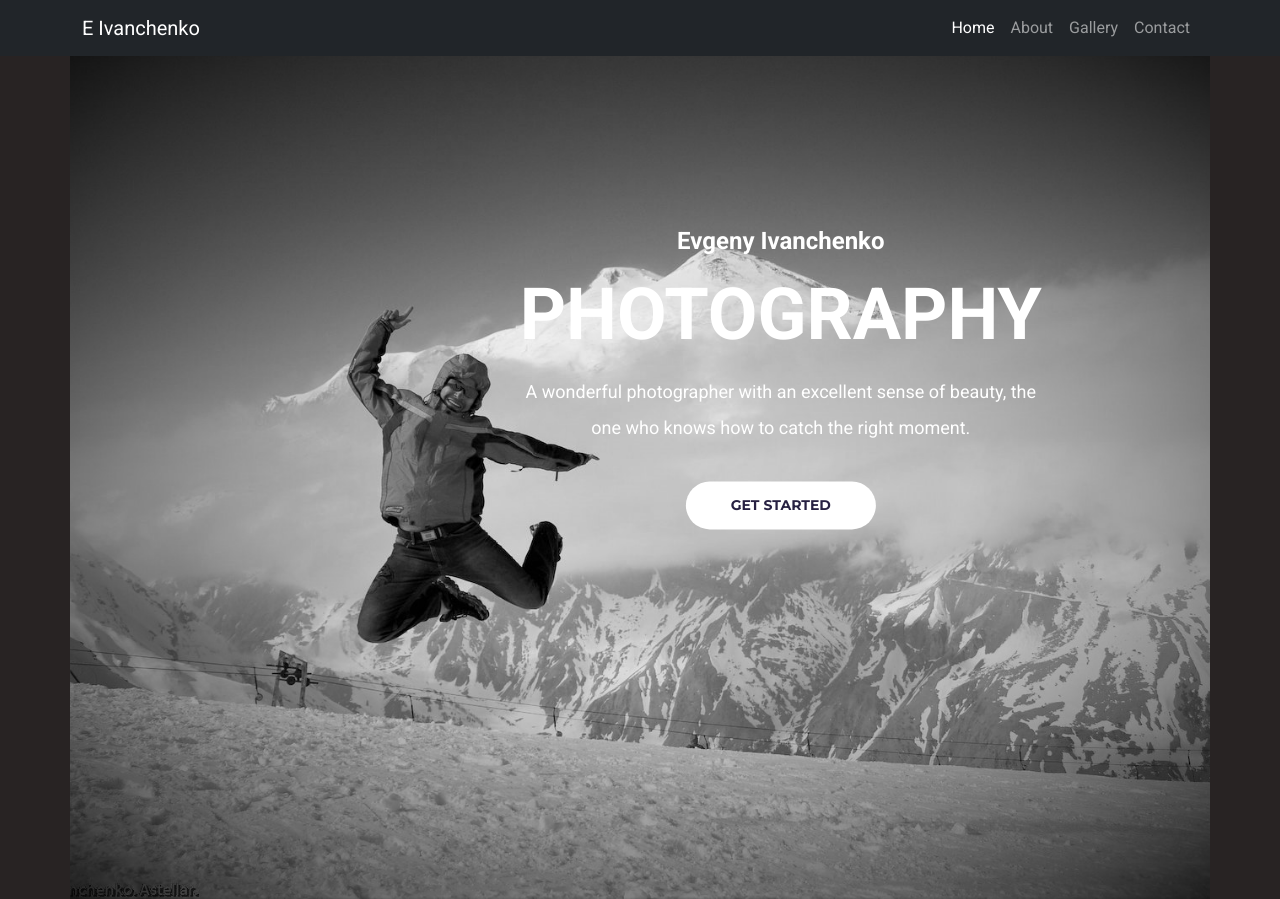
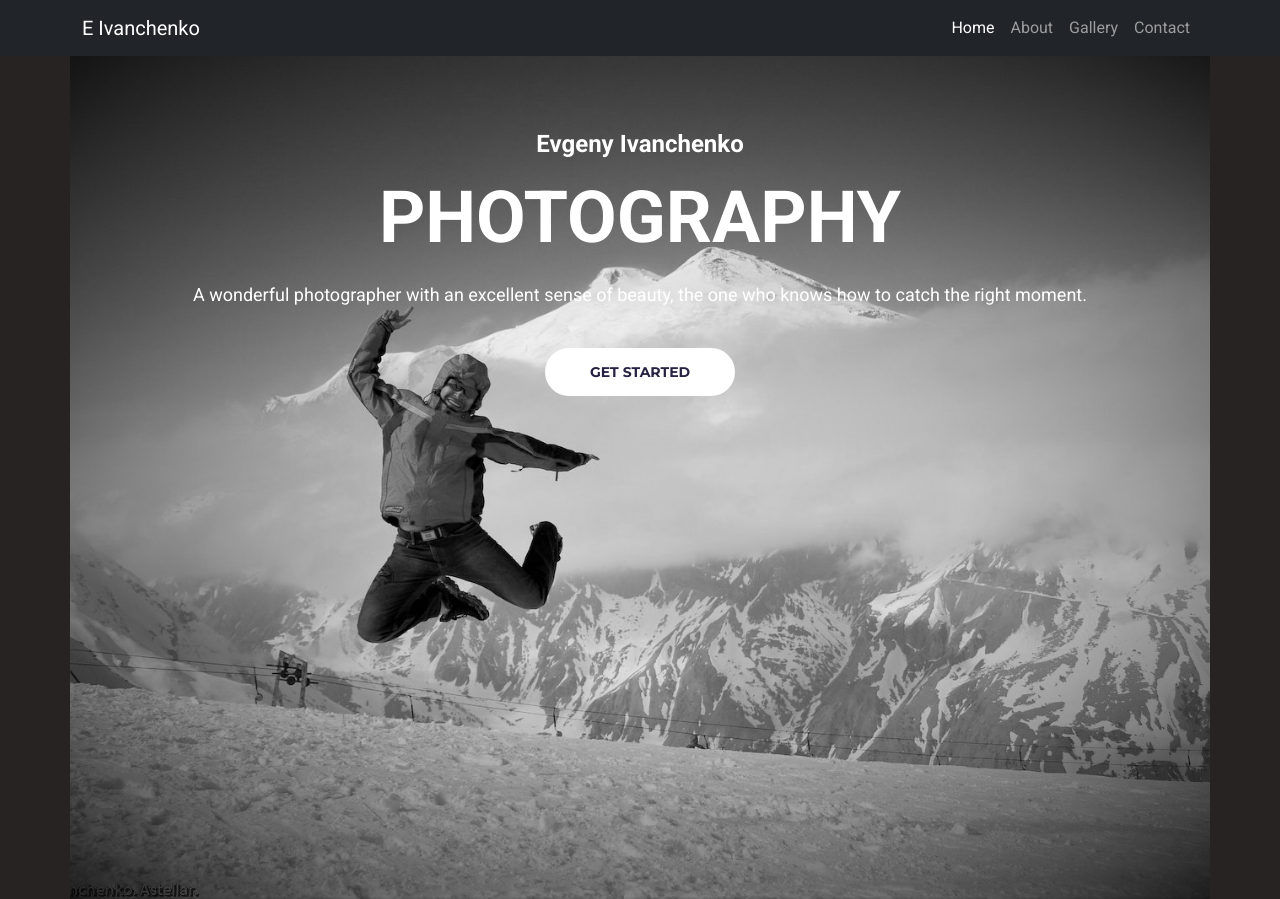
Before and after one commit to Ivanceka/Photo-portfolio, a plain HTML site: page index.html in a window 1280 px wide. Shown: the top 899 px of the page. Drawn offline with nearby package versions, Linux system fonts and the light colour scheme.

Commit message:
Deleted position absolute

```diff
--- a/styles/style.css
+++ b/styles/style.css
@@ -34,11 +34,9 @@ img {
   text-align: center;
 }
 .centered {
-  position: absolute;
-  top: 50%;
-  left: 61%;
-  transform: translate(-50%, -50%);
+  padding-top: 130px;
 }
+
 .btn-outline a {
   background-color: white;
   border-radius: 50px;
@@ -131,3 +129,5 @@ footer .socialLink a {
     font-size: 22px;
   }
 }
+@media (min-width: 900) {
+}
```
